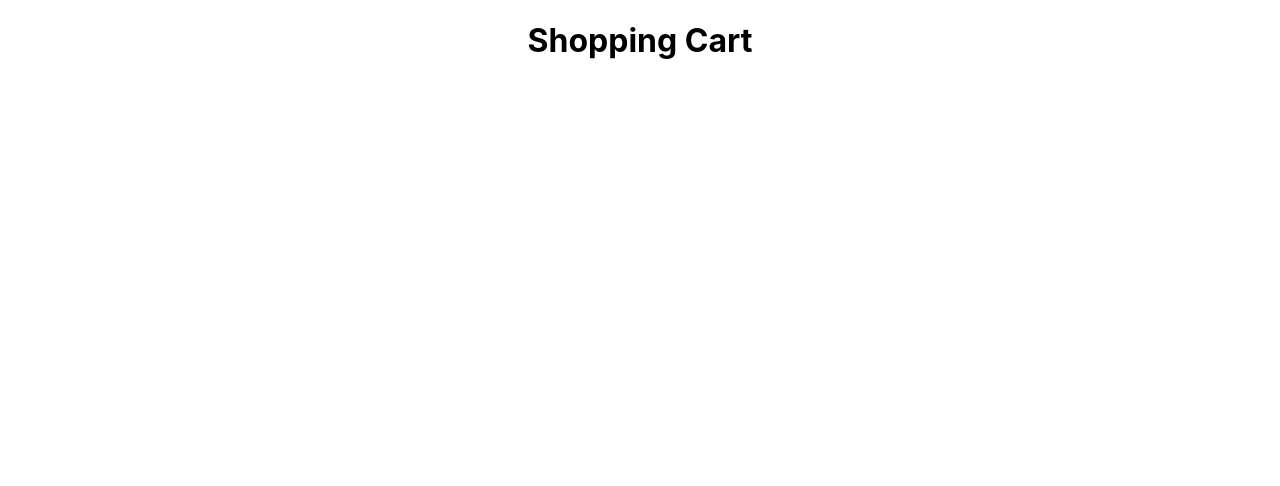
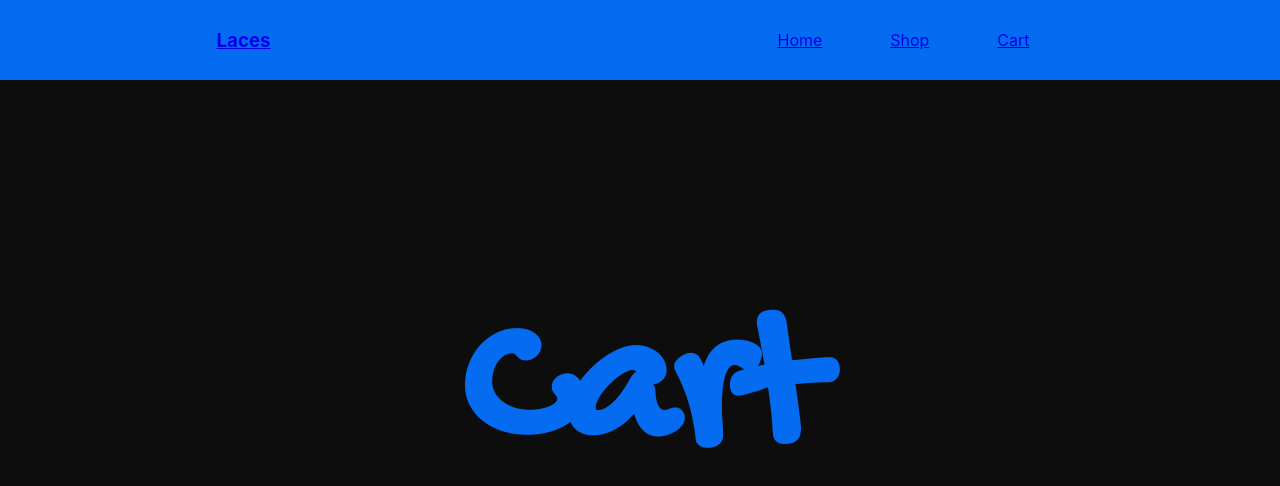
Before and after one commit to pfishe13/odin-shopping-cart, a React (Create React App) app: page /cart in a window 1280 px wide. Shown: the top 486 px of the page. Built offline with nearby package versions, Linux system fonts and the light colour scheme.

Commit message:
Added routing to different pages

```diff
--- a/package.json
+++ b/package.json
@@ -8,6 +8,7 @@
     "@testing-library/user-event": "^13.5.0",
     "react": "^18.2.0",
     "react-dom": "^18.2.0",
+    "react-router-dom": "^6.3.0",
     "react-scripts": "5.0.1",
     "web-vitals": "^2.1.4"
   },
--- a/public/index.html
+++ b/public/index.html
@@ -15,6 +15,12 @@
       user's mobile device or desktop. See https://developers.google.com/web/fundamentals/web-app-manifest/
     -->
     <link rel="manifest" href="%PUBLIC_URL%/manifest.json" />
+    <link rel="preconnect" href="https://fonts.googleapis.com" />
+    <link rel="preconnect" href="https://fonts.gstatic.com" crossorigin />
+    <link
+      href="https://fonts.googleapis.com/css2?family=Gochi+Hand&display=swap"
+      rel="stylesheet"
+    />
     <!--
       Notice the use of %PUBLIC_URL% in the tags above.
       It will be replaced with the URL of the `public` folder during the build.
--- a/src/App.css
+++ b/src/App.css
@@ -1,38 +1,54 @@
+body {
+  background-color: #0d0d0d;
+  color: #d9d9d9;
+}
+
 .App {
   text-align: center;
 }
 
-.App-logo {
-  height: 40vmin;
-  pointer-events: none;
+h1 {
+  font-size: 12em;
+  font-family: 'Gochi Hand', cursive;
+  color: #056cf2;
 }
 
-@media (prefers-reduced-motion: no-preference) {
-  .App-logo {
-    animation: App-logo-spin infinite 20s linear;
-  }
+nav {
+  width: 100vw;
+  position: absolute;
+  display: flex;
+  justify-content: space-around;
+  align-items: center;
+  min-height: 10vh;
+  background-color: #056cf2;
 }
 
-.App-header {
-  background-color: #282c34;
-  min-height: 100vh;
+ul {
+  width: 25%;
+  display: flex;
+  justify-content: space-around;
+  align-items: center;
+  list-style: none;
+}
+
+.main-container {
+  width: 100vw;
+  height: 100vh;
+  display: flex;
+  align-items: center;
+  justify-content: center;
+}
+
+.left,
+.right {
+  height: 100%;
+  width: 50%;
   display: flex;
   flex-direction: column;
+  justify-content: center;
   align-items: center;
-  justify-content: center;
-  font-size: calc(10px + 2vmin);
-  color: white;
 }
 
-.App-link {
-  color: #61dafb;
+.right {
+  background-color: #262626;
 }
-
-@keyframes App-logo-spin {
-  from {
-    transform: rotate(0deg);
-  }
-  to {
-    transform: rotate(360deg);
-  }
-}
--- a/src/App.js
+++ b/src/App.js
@@ -1,10 +1,65 @@
+import React, { useEffect, useState } from 'react';
 import './App.css';
+import Nav from './Nav';
+import Home from './Home';
+import Shop from './Shop';
+import Cart from './Cart';
+import { BrowserRouter as Router, Route, Routes } from 'react-router-dom';
 
 function App() {
+  const [productArray, setProductArray] = useState([
+    { name: 'Jordan 1', price: 100, source: '' },
+    { name: 'Yeezy Foam Runner', price: 100, source: '' },
+    { name: 'Jordan 11', price: 100, source: '' },
+    { name: 'Nike General Purpose Shoe', price: 100, source: '' },
+    { name: 'Yeezy Slide', price: 100, source: '' },
+    { name: 'Jordan 4', price: 100, source: '' },
+    { name: 'Nike Kobe 6', price: 100, source: '' },
+    { name: 'Yeezy Boost 350 v2', price: 100, source: '' },
+  ]);
+
+  const [cartArray, setCartArray] = useState([]);
+
+  const addToCart = (e) => {
+    let itemToAdd = findProduct(e.target.id);
+    let alreadyInCart = inCart(itemToAdd);
+
+    if (alreadyInCart === -1) {
+      setCartArray((x) => [
+        ...x,
+        (itemToAdd = { ...itemToAdd, ['quantity']: 1 }),
+      ]);
+    } else {
+      cartArray[alreadyInCart].quantity += 1;
+    }
+  };
+
+  const findProduct = (searchName) => {
+    const index = productArray.findIndex(
+      (product) => product.name === searchName
+    );
+    return productArray[index];
+  };
+
+  const inCart = (product) => {
+    const alreadyInCart = cartArray.findIndex(
+      (item) => item.name === product.name
+    );
+
+    return alreadyInCart;
+  };
   return (
-    <div className="App">
-      <h1>Shopping Cart</h1>
-    </div>
+    <Router>
+      <Nav />
+      <Routes>
+        <Route path="/" element={<Home />} />
+        <Route
+          path="/shop"
+          element={<Shop productArray={productArray} addToCart={addToCart} />}
+        />
+        <Route path="/cart" element={<Cart cartArray={cartArray} />} />
+      </Routes>
+    </Router>
   );
 }
 
--- /dev/null
+++ b/src/Cart.js
@@ -0,0 +1,20 @@
+import React, { useEffect, useState } from 'react';
+
+function Cart({ cartArray }) {
+  return (
+    <div className="main-container">
+      <h1>Cart</h1>
+      {cartArray.map((item) => {
+        return (
+          <div>
+            <h3>{item.name}</h3>
+            <h4>{item.price}</h4>
+            <h4>Quantity: {item.quantity ? item.quantity : 1}</h4>
+          </div>
+        );
+      })}
+    </div>
+  );
+}
+
+export default Cart;
--- /dev/null
+++ b/src/Home.js
@@ -0,0 +1,20 @@
+import React from 'react';
+import { Link } from 'react-router-dom';
+
+function Home() {
+  return (
+    <div className="main-container">
+      <div className="left">
+        <h1>Laces</h1>
+      </div>
+      <div className="right">
+        <h3>Shop the latest sneakers from the top brands</h3>
+        <Link to="/shop">
+          <button>Shop Now</button>
+        </Link>
+      </div>
+    </div>
+  );
+}
+
+export default Home;
--- /dev/null
+++ b/src/Nav.js
@@ -0,0 +1,25 @@
+import React from 'react';
+import { Link } from 'react-router-dom';
+
+function Nav() {
+  return (
+    <nav>
+      <Link to="/">
+        <h3>Laces</h3>
+      </Link>
+      <ul>
+        <Link to="/">
+          <li>Home</li>
+        </Link>
+        <Link to="/shop">
+          <li>Shop</li>
+        </Link>
+        <Link to="/cart">
+          <li>Cart</li>
+        </Link>
+      </ul>
+    </nav>
+  );
+}
+
+export default Nav;
--- /dev/null
+++ b/src/Shop.js
@@ -0,0 +1,24 @@
+import React, { useEffect, useState } from 'react';
+
+function Shop({ productArray, addToCart }) {
+  return (
+    <div className="main-container">
+      <h1>Shop</h1>
+      <div>
+        {productArray.map((product) => {
+          return (
+            <div key={product.name}>
+              <h3>{product.name}</h3>
+              <h4>{product.price}</h4>
+              <button id={product.name} onClick={addToCart}>
+                Add to Cart
+              </button>
+            </div>
+          );
+        })}
+      </div>
+    </div>
+  );
+}
+
+export default Shop;
--- a/src/index.js
+++ b/src/index.js
@@ -2,7 +2,6 @@ import React from 'react';
 import ReactDOM from 'react-dom/client';
 import './index.css';
 import App from './App';
-import reportWebVitals from './reportWebVitals';
 
 const root = ReactDOM.createRoot(document.getElementById('root'));
 root.render(
@@ -10,8 +9,3 @@ root.render(
     <App />
   </React.StrictMode>
 );
-
-// If you want to start measuring performance in your app, pass a function
-// to log results (for example: reportWebVitals(console.log))
-// or send to an analytics endpoint. Learn more: https://bit.ly/CRA-vitals
-reportWebVitals();
```
Also changed, not shown: 1 other file (tests, documents, lock files or other folders).
